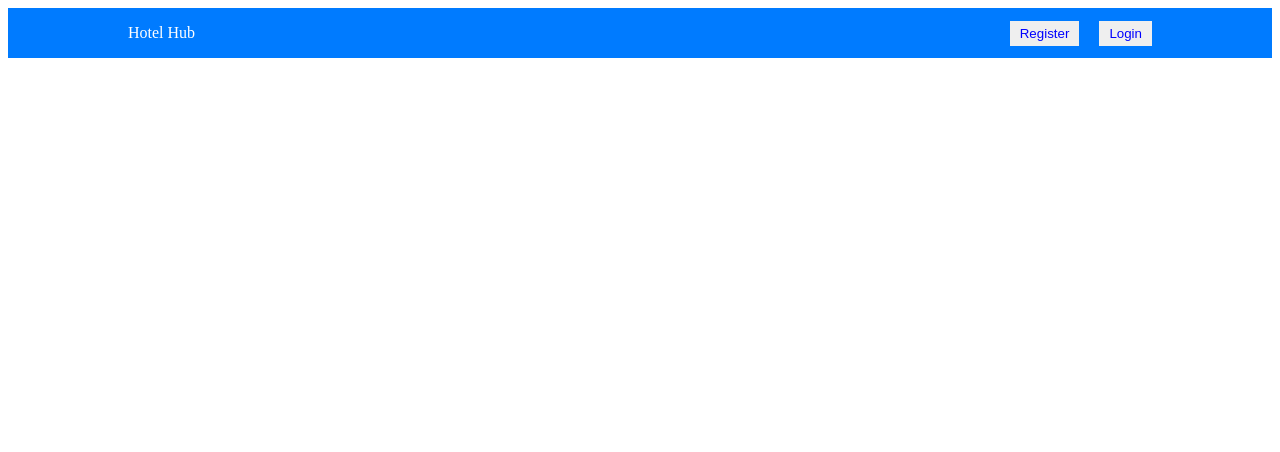
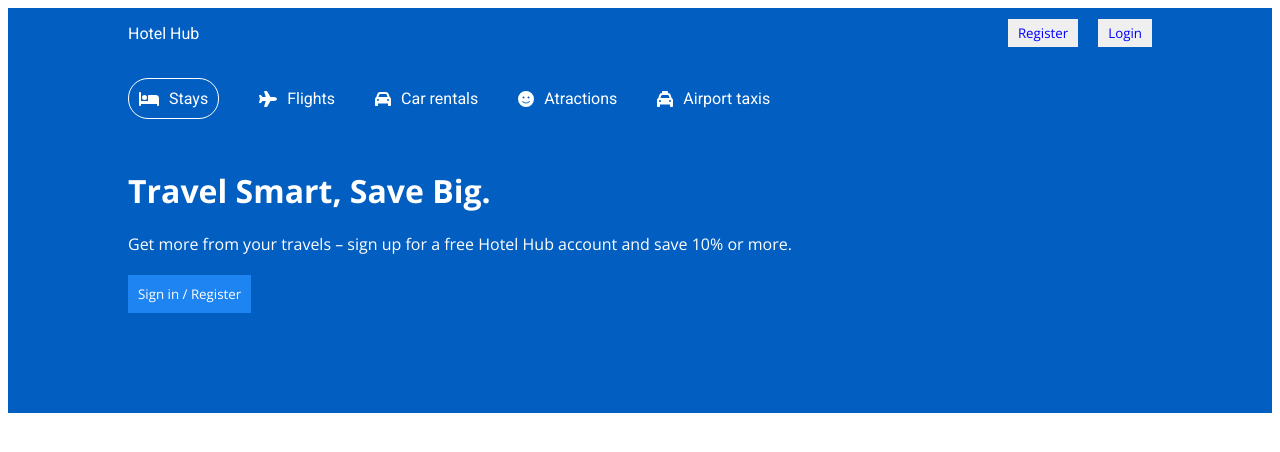
Before and after one commit to Kevin-Mackinlay/TravelBooker, a React (Create React App) app: page / in a window 1280 px wide. Shown: the top 452 px of the page. Built offline with nearby package versions, Linux system fonts and the light colour scheme.

Commit message:
navbar and header finsihed

```diff
--- a/package.json
+++ b/package.json
@@ -3,6 +3,11 @@
   "version": "0.1.0",
   "private": true,
   "dependencies": {
+    "@fortawesome/fontawesome-svg-core": "^6.6.0",
+    "@fortawesome/free-brands-svg-icons": "^6.6.0",
+    "@fortawesome/free-regular-svg-icons": "^6.6.0",
+    "@fortawesome/free-solid-svg-icons": "^6.6.0",
+    "@fortawesome/react-fontawesome": "^0.2.2",
     "@testing-library/jest-dom": "^5.17.0",
     "@testing-library/react": "^13.4.0",
     "@testing-library/user-event": "^13.5.0",
--- a/public/index.html
+++ b/public/index.html
@@ -15,6 +15,7 @@
       user's mobile device or desktop. See https://developers.google.com/web/fundamentals/web-app-manifest/
     -->
     <link rel="manifest" href="%PUBLIC_URL%/manifest.json" />
+
     <!--
       Notice the use of %PUBLIC_URL% in the tags above.
       It will be replaced with the URL of the `public` folder during the build.
--- a/src/App.js
+++ b/src/App.js
@@ -2,6 +2,7 @@ import { BrowserRouter, Routes, Route} from 'react-router-dom';
 import Home from './pages/home/Home';
 import List from './pages/list/List';
 import Hotel from './pages/hotel/Hotel';
+import './style.css';
 
 
 function App() {
--- /dev/null
+++ b/src/components/header/Header.jsx
@@ -0,0 +1,39 @@
+import { FontAwesomeIcon } from '@fortawesome/react-fontawesome'
+import { faBed, faCar, faPlane, faSmile, faTaxi } from '@fortawesome/free-solid-svg-icons'
+import './header.css'
+
+const Header = () => {
+  return (
+    <div className="header">
+      <div className="headerContainer">
+        <div className="headerList">
+          <div className="headerListItem active">
+            <FontAwesomeIcon icon={faBed} />
+            <span>Stays</span>
+          </div>
+          <div className="headerListItem">
+            <FontAwesomeIcon icon={faPlane} />
+            <span>Flights</span>
+          </div>
+          <div className="headerListItem">
+            <FontAwesomeIcon icon={faCar} />
+            <span>Car rentals</span>
+          </div>
+          <div className="headerListItem">
+            <FontAwesomeIcon icon={faSmile} />
+            <span>Atractions</span>
+          </div>
+          <div className="headerListItem">
+            <FontAwesomeIcon icon={faTaxi} />
+            <span>Airport taxis</span>
+          </div>
+        </div>
+        <h1 className="headerTitle">Travel Smart, Save Big.</h1>
+        <p className="headerDesc">Get more from your travels – sign up for a free Hotel Hub account and save 10% or more.</p>
+        <button className="headerBtn">Sign in / Register</button>
+      </div>
+    </div>
+  );
+}
+
+export default Header
--- /dev/null
+++ b/src/components/header/header.css
@@ -0,0 +1,47 @@
+.header{
+    background-color:#025fc1 ;
+    color : white;
+    display: flex   ;
+    justify-content: center;
+
+}
+
+.headerContainer{
+    width: 100%;
+    max-width: 1024px;
+    margin: 20px 0px 100px 0px;
+
+}
+
+.headerList{
+    display: flex;
+    gap: 40px;
+    margin-bottom: 50px;
+
+}
+
+.headerListItem{
+    display: flex;
+    align-items: center;
+    gap: 10px;
+}
+
+.headerListItem.active{
+    border: 1px solid white;
+    padding: 10px;
+    border-radius: 20px;
+}
+
+.headerDesc{
+    margin: 20px 0px ;
+}
+
+.headerBtn{
+    background-color: #1e84f1;
+    color: white;
+    font-weight: 500;
+    border: none;
+   padding: 10px;
+   cursor: pointer;
+
+}
--- a/src/components/navbar/navbar.css
+++ b/src/components/navbar/navbar.css
@@ -1,6 +1,6 @@
 .navbar{
     height: 50px;
-   background-color: #007BFF; /* Bootstrap primary blue */
+   background-color:#025fc1; /* Bootstrap primary blue */
    display: flex;
    justify-content: center;
 
--- a/src/pages/home/Home.jsx
+++ b/src/pages/home/Home.jsx
@@ -1,3 +1,4 @@
+import Header from "../../components/header/Header"
 import Navbar from "../../components/navbar/Navbar"
 import "./home.css"
 
@@ -5,6 +6,7 @@ const Home = () => {
   return (
     <div>
       <Navbar/>
+      <Header/>
     </div>
   )
 }
--- /dev/null
+++ b/src/style.css
@@ -0,0 +1,17 @@
+@import url('https://fonts.googleapis.com/css2?family=Roboto:wght@400;700&family=Open+Sans:wght@400;700&family=Lato:wght@400;700&family=Montserrat:wght@400;700&family=Nunito:wght@400;700&family=PT+Sans:wght@400;700&family=Source+Sans+Pro:wght@400;700&display=swap');
+
+body {
+  font-family: 'Roboto', sans-serif; /* You can change 'Roboto' to any of the recommended fonts */
+}
+
+h1, h2, h3, h4, h5, h6 {
+  font-family: 'Open Sans', sans-serif;
+}
+
+p, a, li {
+  font-family: 'Open Sans', sans-serif;
+}
+
+button{
+    font-family: 'Open Sans', sans-serif;
+}
```
Also changed, not shown: 2 other files (tests, documents, lock files or other folders).
